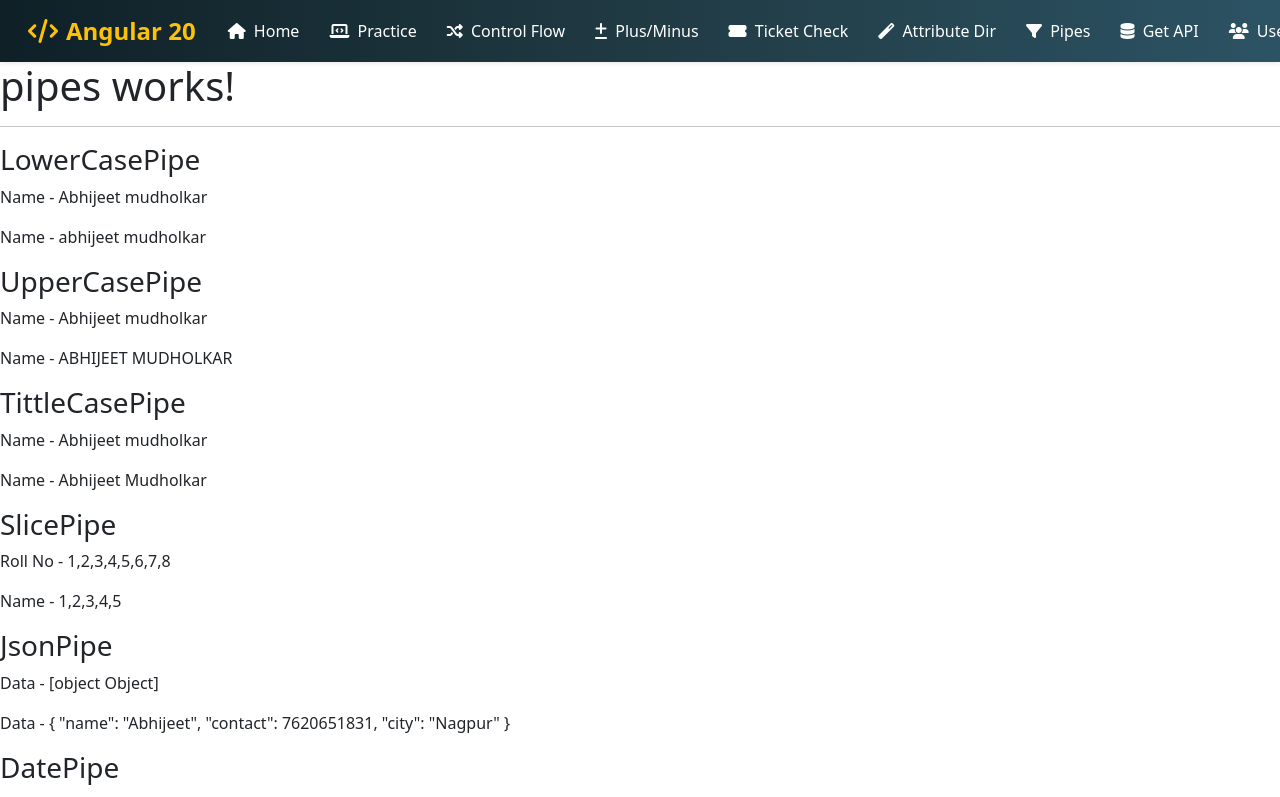
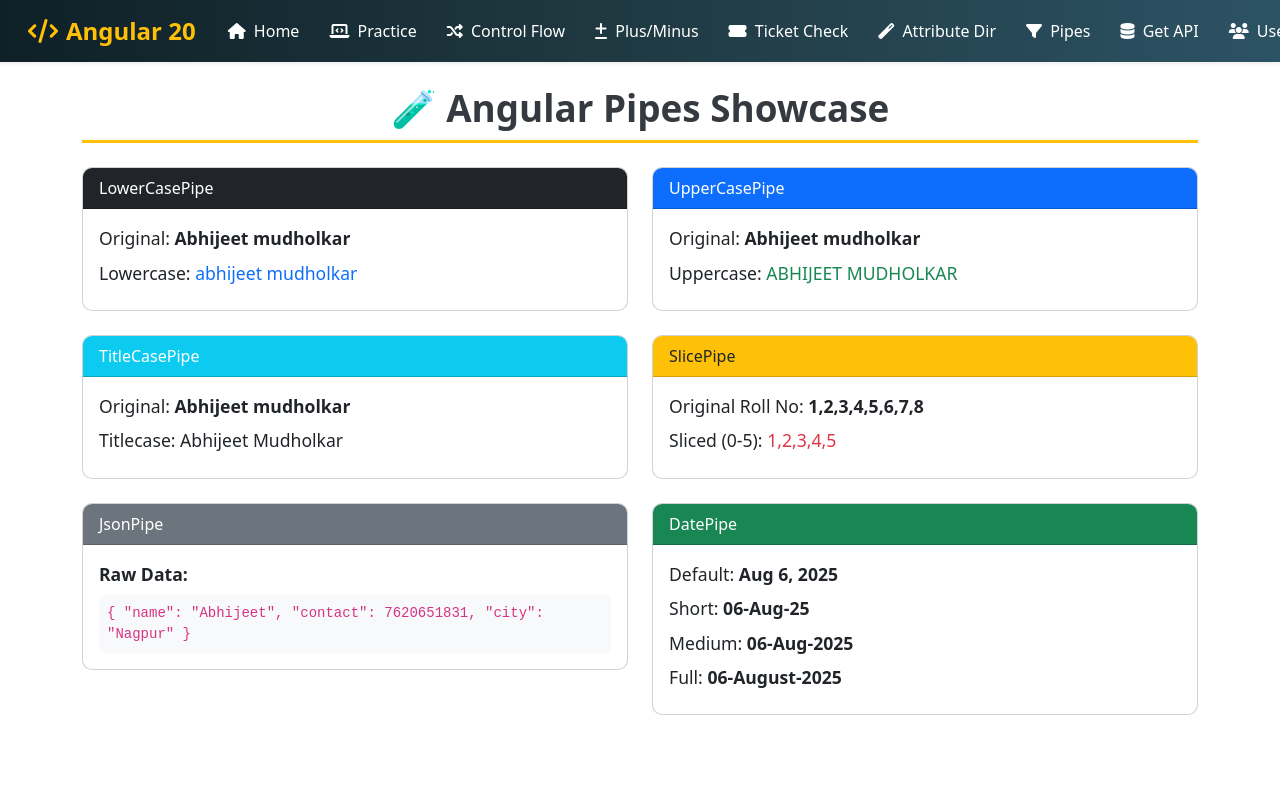
Before and after one commit to abhijeetmudholkar/Angular20Learning, an Angular app: page /pipes in a window 1280 px wide. Shown: the top 797 px of the page. Built offline with nearby package versions, Linux system fonts and the light colour scheme; a small style sheet from the web is missing.

Commit message:
pipes design changed

```diff
--- a/src/app/compnents/control-flow/control-flow.css
+++ b/src/app/compnents/control-flow/control-flow.css
@@ -1,18 +1,53 @@
-input {
-  padding: 10px;
-  margin: 10px;
+/* Container */
+.container {
+  max-width: 900px;
+  margin: auto;
+  font-family: 'Segoe UI', sans-serif;
+}
+
+/* General Section */
+.section {
+  background: #ffffff;
+  padding: 30px;
+  margin-bottom: 30px;
+  border-radius: 12px;
+  transition: box-shadow 0.3s ease;
+  border: 2px solid #dee2e6;
+}
+
+.section:hover {
+  box-shadow: 0 8px 20px rgba(0, 0, 0, 0.1);
+}
+
+/* Title */
+.main-title {
+  text-align: center;
+  font-size: 2.2rem;
+  color: #343a40;
+  border-bottom: 3px dashed #ffc107;
+  padding-bottom: 10px;
+}
+
+/* Inputs */
+input[type="text"],
+input[type="number"] {
+  padding: 12px;
+  margin: 10px 5px;
   font-size: 1.1rem;
-  width: 250px;
   border: 2px solid #888;
   border-radius: 8px;
-  transition: all 0.3s ease;
+  transition: 0.3s;
+  width: 280px;
+  display: inline-block;
 }
+
 input:focus {
   border-color: #ff8800;
   box-shadow: 0 0 8px rgba(255, 136, 0, 0.5);
   outline: none;
 }
 
+/* Eligibility */
 .eligible {
   color: green;
   font-weight: bold;
@@ -22,27 +57,46 @@ input:focus {
 .not-eligible {
   color: red;
   font-weight: bold;
-  animation: shake 0.5s;
+  animation: shake 0.4s;
 }
 
+/* Text Feedback */
+.hint-text {
+  color: #888;
+  font-style: italic;
+}
+
+.error-text {
+  color: #dc3545;
+  font-weight: 600;
+}
+
+/* Animations */
 @keyframes blink {
   from { opacity: 1; }
   to { opacity: 0.5; }
 }
 
 @keyframes shake {
-  0% { transform: translateX(0px); }
-  25% { transform: translateX(-5px); }
-  50% { transform: translateX(5px); }
-  75% { transform: translateX(-5px); }
-  100% { transform: translateX(0px); }
+  0%, 100% { transform: translateX(0); }
+  25% { transform: translateX(-4px); }
+  50% { transform: translateX(4px); }
+  75% { transform: translateX(-2px); }
 }
 
+/* Table Status */
+.status {
+  padding: 4px 10px;
+  border-radius: 20px;
+  font-weight: 600;
+}
 
-/* ========================================== */
- .demon{
-  height: 100vh;
-  width: 100%;
-  border: 2px solid red;
+.status.active {
+  background-color: #d4edda;
+  color: #155724;
+}
 
- }
+.status.inactive {
+  background-color: #f8d7da;
+  color: #721c24;
+}
--- a/src/app/compnents/pipes/pipes.css
+++ b/src/app/compnents/pipes/pipes.css
@@ -0,0 +1,32 @@
+.main-title {
+  text-align: center;
+  font-weight: bold;
+  color: #343a40;
+  font-size: 2.3rem;
+  border-bottom: 3px solid #ffc107;
+  padding-bottom: 10px;
+}
+
+.pipe-card {
+  transition: transform 0.3s ease, box-shadow 0.3s ease;
+  border-radius: 10px;
+  overflow: hidden;
+}
+
+.pipe-card:hover {
+  transform: translateY(-5px);
+  box-shadow: 0 8px 16px rgba(0, 0, 0, 0.15);
+}
+
+.card-body p {
+  margin-bottom: 8px;
+  font-size: 1.1rem;
+}
+
+code {
+  display: block;
+  background: #f8f9fa;
+  padding: 8px;
+  border-radius: 6px;
+  font-family: monospace;
+}
--- a/src/app/compnents/pipes/pipes.html
+++ b/src/app/compnents/pipes/pipes.html
@@ -1,24 +1,73 @@
-<h1>pipes works!</h1>
+<div class="container py-4">
+  <h1 class="main-title mb-4">🧪 Angular Pipes Showcase</h1>
 
-<hr>
-<h3>LowerCasePipe</h3>
-<p>Name - {{name}}</p>
-<p>Name - {{name | lowercase}}</p>
-<h3>UpperCasePipe</h3>
-<p>Name - {{name}}</p>
-<p>Name - {{name | uppercase}}</p>
-<h3>TittleCasePipe</h3>
-<p>Name - {{name}}</p>
-<p>Name - {{name | titlecase}}</p>
-<h3>SlicePipe</h3>
-<p>Roll No - {{rollNo}}</p>
-<p>Name - {{rollNo | slice :0:5}}</p>
-<h3>JsonPipe</h3>
-<p>Data - {{data}}</p>
-<p>Data - {{data | json}}</p>
-<h3>DatePipe</h3>
-<p>Date - {{currentDate}}</p>
-<p>Date - {{ currentDate | date}}</p>
-<p>Date - {{ currentDate | date:'dd-MMM-yy'}}</p>
-<p>Date - {{ currentDate | date:'dd-MMM-yyyy'}}</p>
-<p>Date - {{ currentDate | date:'dd-MMMM-yyyy'}}</p>
+  <div class="row g-4">
+    <!-- LowerCase Pipe -->
+    <div class="col-md-6">
+      <div class="card pipe-card">
+        <div class="card-header bg-dark text-white">LowerCasePipe</div>
+        <div class="card-body">
+          <p>Original: <strong>{{ name }}</strong></p>
+          <p>Lowercase: <span class="text-primary">{{ name | lowercase }}</span></p>
+        </div>
+      </div>
+    </div>
+
+    <!-- UpperCase Pipe -->
+    <div class="col-md-6">
+      <div class="card pipe-card">
+        <div class="card-header bg-primary text-white">UpperCasePipe</div>
+        <div class="card-body">
+          <p>Original: <strong>{{ name }}</strong></p>
+          <p>Uppercase: <span class="text-success">{{ name | uppercase }}</span></p>
+        </div>
+      </div>
+    </div>
+
+    <!-- TitleCase Pipe -->
+    <div class="col-md-6">
+      <div class="card pipe-card">
+        <div class="card-header bg-info text-white">TitleCasePipe</div>
+        <div class="card-body">
+          <p>Original: <strong>{{ name }}</strong></p>
+          <p>Titlecase: <span class="text-dark">{{ name | titlecase }}</span></p>
+        </div>
+      </div>
+    </div>
+
+    <!-- Slice Pipe -->
+    <div class="col-md-6">
+      <div class="card pipe-card">
+        <div class="card-header bg-warning text-dark">SlicePipe</div>
+        <div class="card-body">
+          <p>Original Roll No: <strong>{{ rollNo }}</strong></p>
+          <p>Sliced (0-5): <span class="text-danger">{{ rollNo | slice :0:5 }}</span></p>
+        </div>
+      </div>
+    </div>
+
+    <!-- Json Pipe -->
+    <div class="col-md-6">
+      <div class="card pipe-card">
+        <div class="card-header bg-secondary text-white">JsonPipe</div>
+        <div class="card-body">
+          <p><strong>Raw Data:</strong></p>
+          <code>{{ data | json }}</code>
+        </div>
+      </div>
+    </div>
+
+    <!-- Date Pipe -->
+    <div class="col-md-6">
+      <div class="card pipe-card">
+        <div class="card-header bg-success text-white">DatePipe</div>
+        <div class="card-body">
+          <p>Default: <strong>{{ currentDate | date }}</strong></p>
+          <p>Short: <strong>{{ currentDate | date:'dd-MMM-yy' }}</strong></p>
+          <p>Medium: <strong>{{ currentDate | date:'dd-MMM-yyyy' }}</strong></p>
+          <p>Full: <strong>{{ currentDate | date:'dd-MMMM-yyyy' }}</strong></p>
+        </div>
+      </div>
+    </div>
+  </div>
+</div>
```
Also changed, not shown: src/app/compnents/control-flow/control-flow.html (+58 -146 lines).
